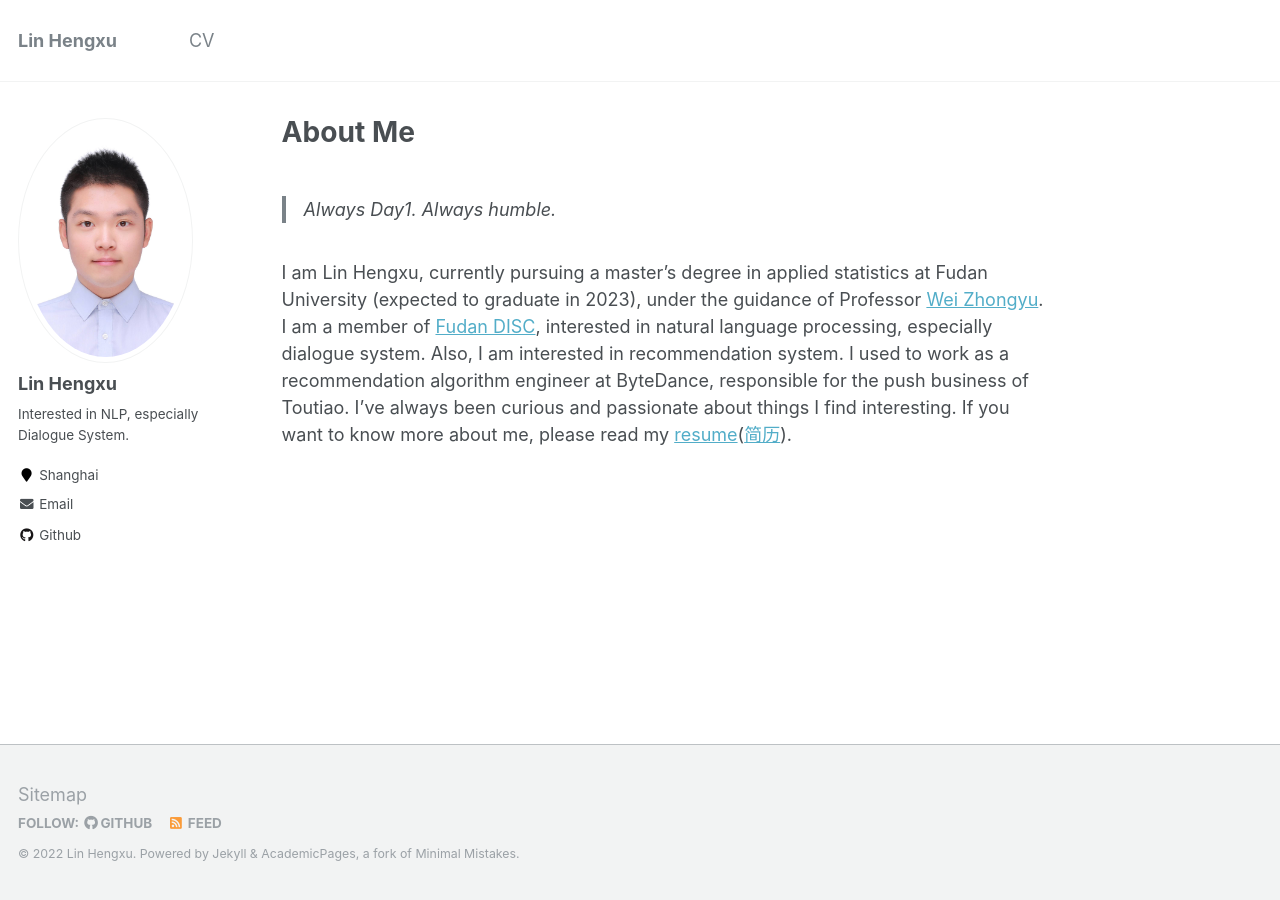
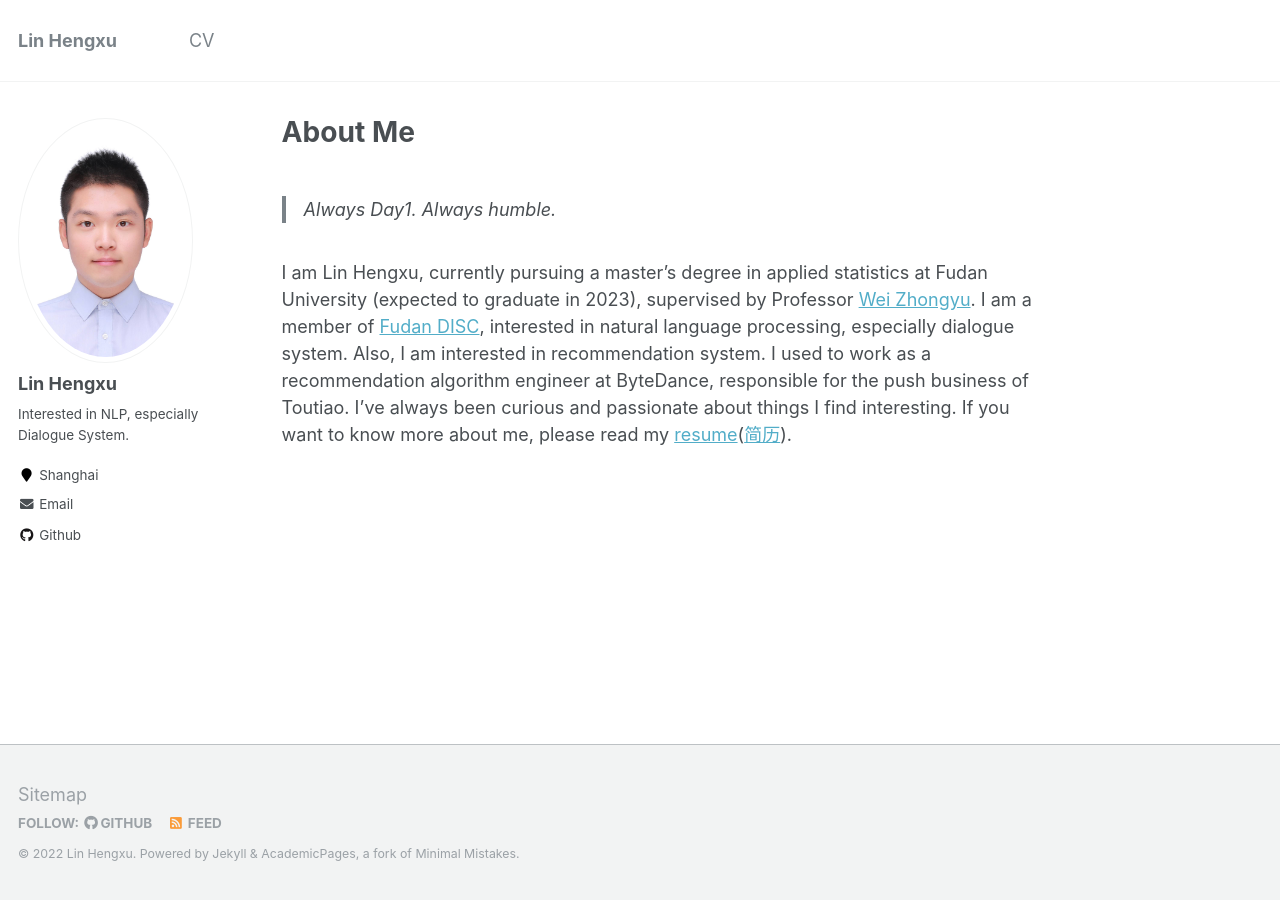
Before and after one commit to KomorebiLHX/komorebilhx.github.io, a Jekyll site: the page built from _pages/about.md, in a window 1280 px wide. Built offline with Jekyll 4.4.1, drawn with Linux system fonts in a browser that asks for light colours.

Commit message:
update resume-english

```diff
--- a/_pages/about.md
+++ b/_pages/about.md
@@ -10,4 +10,4 @@ redirect_from:
 
 > Always Day1. Always humble.
 
-I am Lin Hengxu, currently pursuing a master's degree in applied statistics at Fudan University (expected to graduate in 2023), under the guidance of Professor [Wei Zhongyu](http://www.sdspeople.fudan.edu.cn/zywei/). I am a member of [Fudan DISC](http://fudan-disc.com/), interested in natural language processing, especially dialogue system. Also, I am interested in recommendation system. I used to work as a recommendation algorithm engineer at ByteDance, responsible for the push business of Toutiao. I've always been curious and passionate about things I find interesting. If you want to know more about me, please read my [resume](../files/resume-english.pdf)([简历](../files/resume.pdf)).
+I am Lin Hengxu, currently pursuing a master's degree in applied statistics at Fudan University (expected to graduate in 2023), supervised by Professor [Wei Zhongyu](http://www.sdspeople.fudan.edu.cn/zywei/). I am a member of [Fudan DISC](http://fudan-disc.com/), interested in natural language processing, especially dialogue system. Also, I am interested in recommendation system. I used to work as a recommendation algorithm engineer at ByteDance, responsible for the push business of Toutiao. I've always been curious and passionate about things I find interesting. If you want to know more about me, please read my [resume](../files/resume-english.pdf)([简历](../files/resume.pdf)).
```
Also changed, not shown: 7 other files.
